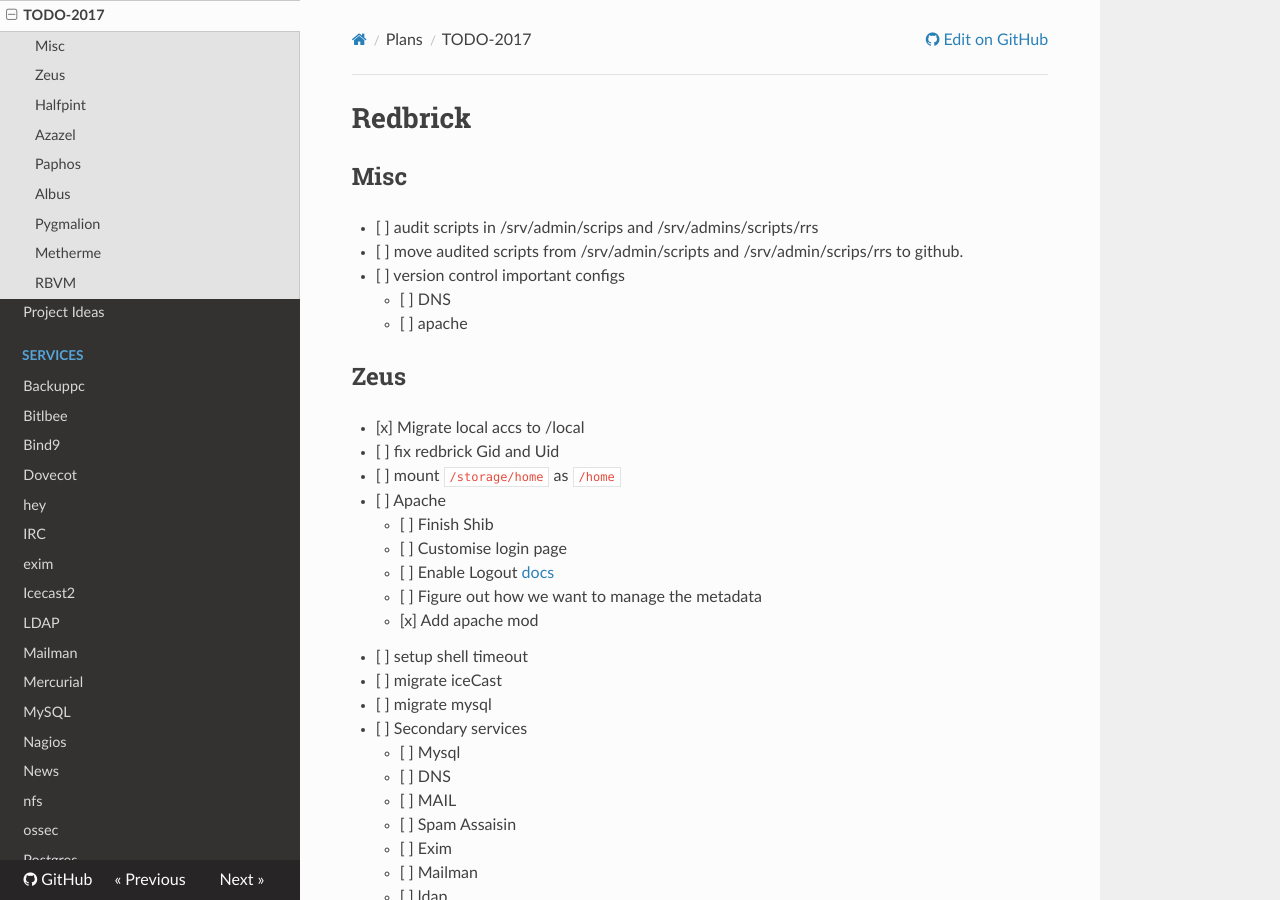
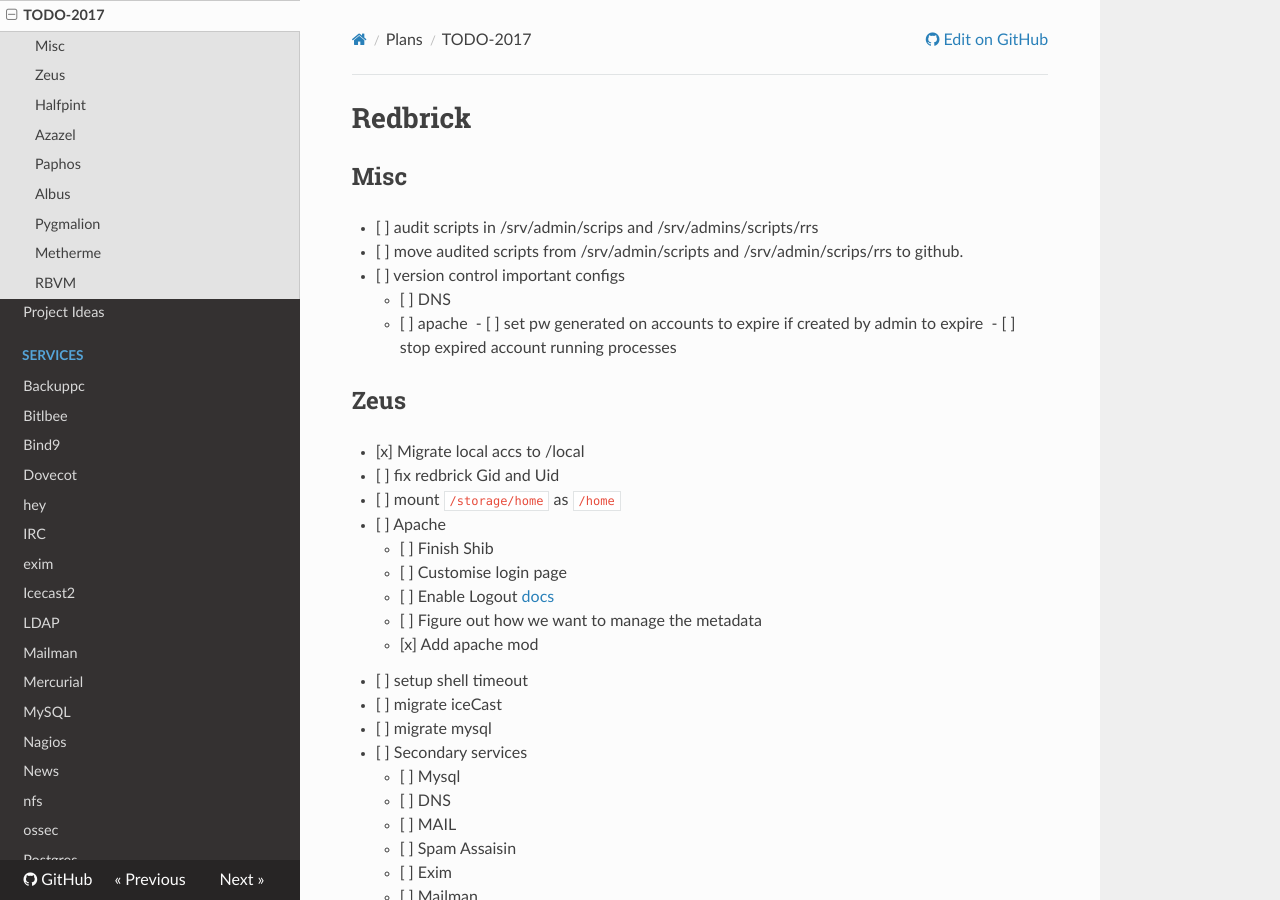
Before and after one commit to redbrick/docs-old, an MkDocs documentation site: the page built from docs/plans/TODO-2017.md, in a window 1280 px wide and 900 px high. Built offline with MkDocs 1.6.1, drawn with Linux system fonts in a browser that asks for light colours; nearby versions of some CDN libraries; old or Windows-style settings are respelled for this version of MkDocs.

Commit message:
Update TODO-2017.md

```diff
--- a/docs/plans/TODO-2017.md
+++ b/docs/plans/TODO-2017.md
@@ -6,6 +6,8 @@
   - [ ] version control important configs
       - [ ] DNS
       - [ ] apache
+  - [ ] set pw generated on accounts to expire if created by admin to expire
+  - [ ] stop expired account running processes
 
 ## Zeus
   - [x] Migrate local accs to /local
```
